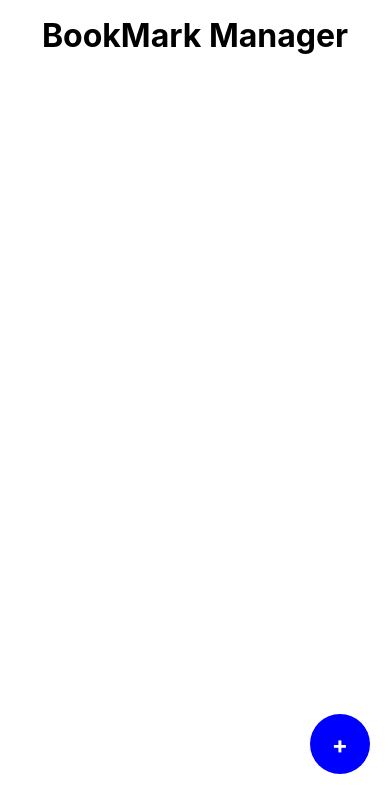
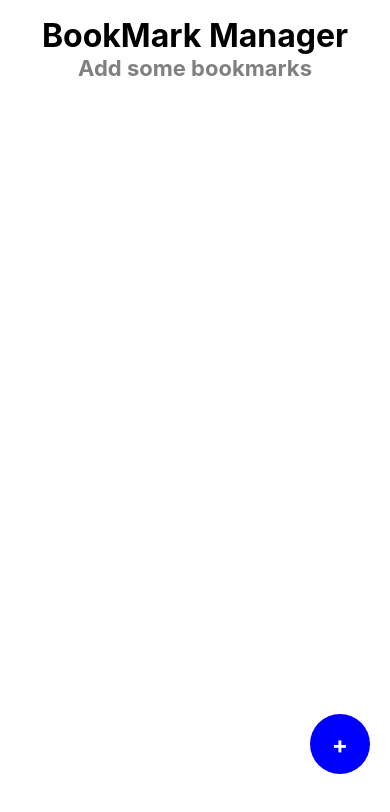
Before and after one commit to Sohanur-Rahman642/BookmarkManager, a React Native app: screen / in a window 390 px wide. Shown: the top 812 px of the page. Built offline with nearby package versions, Linux system fonts and the light colour scheme.

Commit message:
fix: fix textinput for dark modes

```diff
--- a/app/component/BookmarkManager.tsx
+++ b/app/component/BookmarkManager.tsx
@@ -101,6 +101,7 @@ export default function BookmarkManager() {
   return (
     <View style={styles.container}>
       <Text style={styles.appTitle}>BookMark Manager</Text>
+      <Text style={styles.addBookmarkText}>Add some bookmarks</Text>
       <FlatList
         data={Object.keys(categories)}
         renderItem={renderCategoryItem}
@@ -132,6 +133,7 @@ const styles = StyleSheet.create({
     backgroundColor: 'white'
   },
   appTitle: {textAlign: 'center', fontSize: 32, fontWeight: 'bold', color: 'black'},
+  addBookmarkText: {textAlign: 'center', fontSize: 22, fontWeight: 'bold', color: 'grey'},
   categoryList: {
     flex: 1,
   },
--- a/app/component/Modal/AddModal.tsx
+++ b/app/component/Modal/AddModal.tsx
@@ -137,6 +137,7 @@ const styles = StyleSheet.create({
   input: {
     borderBottomWidth: 1,
     marginBottom: 16,
+    color: 'black'
   },
   categoryContainer: {
     flexDirection: 'row',
```
